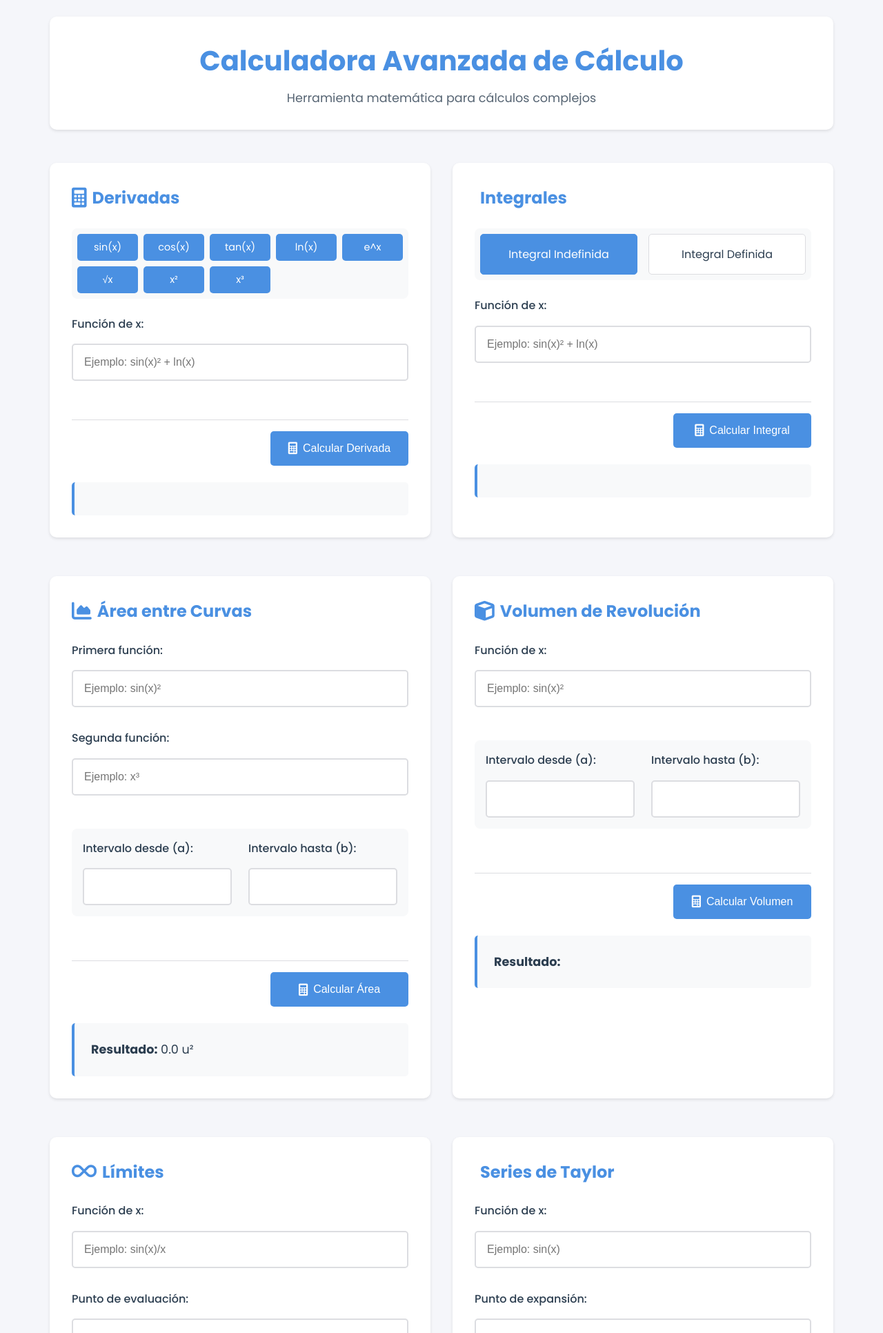
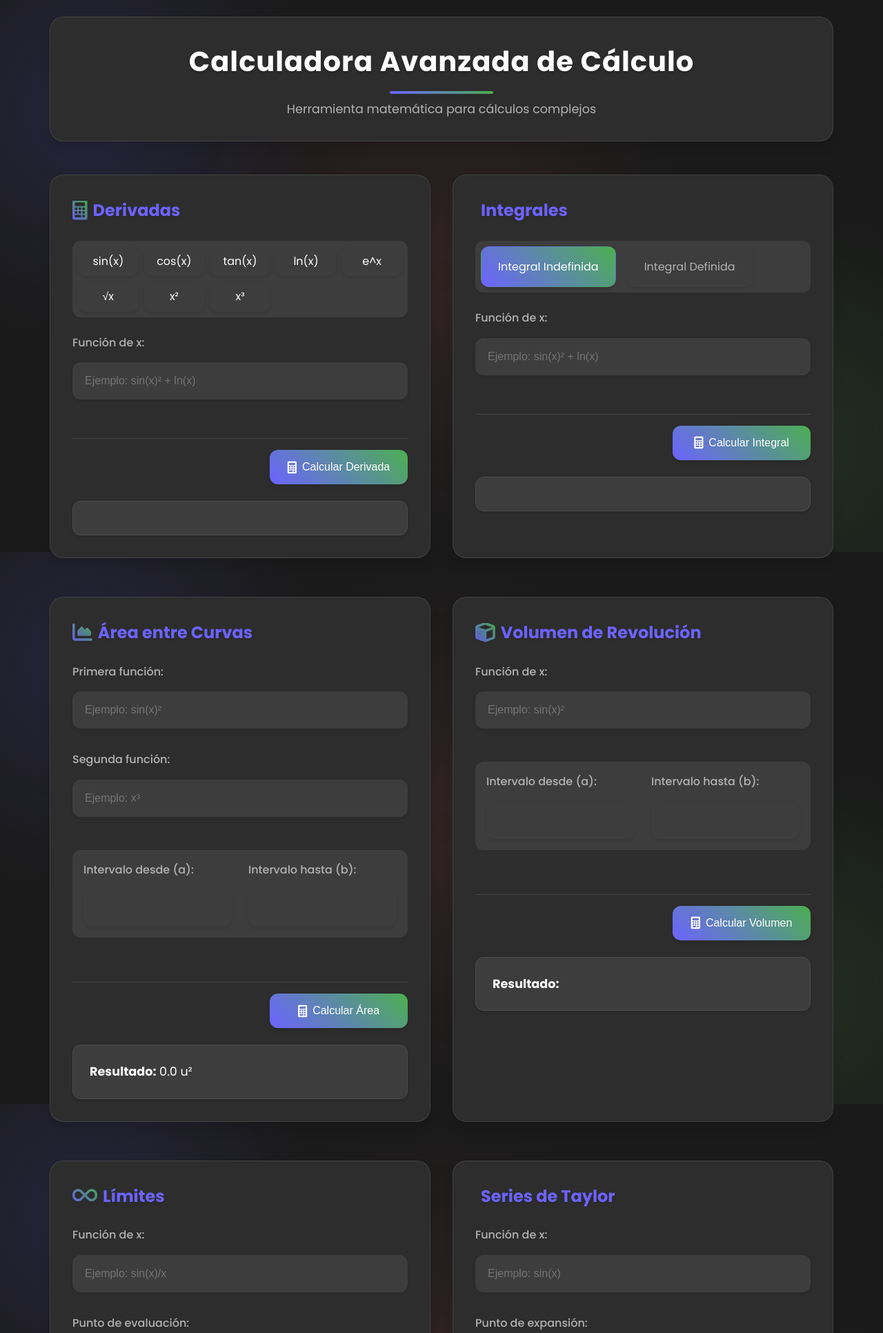
Before and after one commit to Sebas1806/cal, a Flask app: page / in a window 1280 px wide. Shown: the top 1932 px of the page at 69% size. Run offline with Flask 3, Linux system fonts and the light colour scheme.

Commit message:
14 commit

```diff
--- a/static/css/styles.css
+++ b/static/css/styles.css
@@ -1,13 +1,19 @@
 :root {
-    --primary-color: #4a90e2;
-    --secondary-color: #2c3e50;
-    --background-color: #f5f6fa;
-    --text-color: #2c3e50;
-    --border-color: #dcdde1;
-    --success-color: #27ae60;
-    --error-color: #e74c3c;
-    --shadow: 0 2px 4px rgba(0, 0, 0, 0.1);
-    --transition: all 0.3s ease;
+    --primary-color: #6C63FF;
+    --secondary-color: #4CAF50;
+    --background-dark: #1a1a1a;
+    --card-bg: #2d2d2d;
+    --text-color: #ffffff;
+    --text-secondary: #b3b3b3;
+    --accent-color: #FF6B6B;
+    --success-color: #4CAF50;
+    --warning-color: #FFC107;
+    --gradient-primary: linear-gradient(45deg, var(--primary-color), var(--secondary-color));
+    --gradient-hover: linear-gradient(45deg, var(--secondary-color), var(--primary-color));
+    --shadow-sm: 0 2px 4px rgba(0, 0, 0, 0.1);
+    --shadow-md: 0 4px 6px rgba(0, 0, 0, 0.1);
+    --shadow-lg: 0 10px 15px rgba(0, 0, 0, 0.1);
+    --transition: all 0.3s cubic-bezier(0.4, 0, 0.2, 1);
     --spacing-xs: 0.5rem;
     --spacing-sm: 1rem;
     --spacing-md: 1.5rem;
@@ -23,11 +29,16 @@
 
 body {
     font-family: 'Poppins', sans-serif;
-    background-color: var(--background-color);
+    background-color: var(--background-dark);
     color: var(--text-color);
     line-height: 1.6;
     min-height: 100vh;
     padding: var(--spacing-md) 0;
+    background-image:
+        radial-gradient(circle at 10% 20%, rgba(108, 99, 255, 0.15) 0%, transparent 25%),
+        radial-gradient(circle at 90% 80%, rgba(76, 175, 80, 0.15) 0%, transparent 25%),
+        radial-gradient(circle at 50% 50%, rgba(255, 107, 107, 0.1) 0%, transparent 50%);
+    background-attachment: fixed;
 }
 
 .container {
@@ -40,21 +51,39 @@ body {
     text-align: center;
     margin-bottom: var(--spacing-xl);
     padding: var(--spacing-lg);
-    background: white;
-    border-radius: 10px;
-    box-shadow: var(--shadow);
+    background-color: var(--card-bg);
+    border-radius: 20px;
+    box-shadow: var(--shadow-lg);
+    border: 1px solid rgba(255, 255, 255, 0.1);
+    backdrop-filter: blur(10px);
 }
 
 .main-header h1 {
-    color: var(--primary-color);
+    color: var(--text-color);
     font-size: 2.5rem;
     margin-bottom: var(--spacing-xs);
+    text-shadow: 0 2px 4px rgba(0,0,0,0.2);
+    position: relative;
+    padding-bottom: 15px;
+    letter-spacing: 1px;
+}
+
+.main-header h1::after {
+    content: '';
+    position: absolute;
+    bottom: 0;
+    left: 50%;
+    transform: translateX(-50%);
+    width: 150px;
+    height: 4px;
+    background: var(--gradient-primary);
+    border-radius: 2px;
+    box-shadow: var(--shadow-md);
 }
 
 .subtitle {
-    color: var(--secondary-color);
+    color: var(--text-secondary);
     font-size: 1.1rem;
-    opacity: 0.8;
 }
 
 .calculator-grid {
@@ -65,21 +94,39 @@ body {
 }
 
 .section {
-    background: white;
+    background-color: var(--card-bg);
+    border-radius: 20px;
+    box-shadow: var(--shadow-lg);
     padding: var(--spacing-lg);
-    border-radius: 10px;
-    box-shadow: var(--shadow);
+    margin-bottom: var(--spacing-md);
     transition: var(--transition);
-    margin-bottom: var(--spacing-md);
+    border: 1px solid rgba(255, 255, 255, 0.1);
+    backdrop-filter: blur(10px);
+    position: relative;
+    overflow: hidden;
+    animation: fadeIn 0.5s ease-out;
 }
 
-.section:last-child {
-    margin-bottom: 0;
+.section::before {
+    content: '';
+    position: absolute;
+    top: 0;
+    left: 0;
+    right: 0;
+    height: 4px;
+    background: var(--gradient-primary);
+    opacity: 0;
+    transition: var(--transition);
 }
 
 .section:hover {
     transform: translateY(-5px);
-    box-shadow: 0 4px 8px rgba(0, 0, 0, 0.15);
+    box-shadow: 0 15px 30px rgba(0, 0, 0, 0.3);
+    border-color: var(--primary-color);
+}
+
+.section:hover::before {
+    opacity: 1;
 }
 
 .section h2 {
@@ -89,9 +136,13 @@ body {
     align-items: center;
     gap: var(--spacing-xs);
     font-size: 1.5rem;
+    text-shadow: 0 2px 4px rgba(0,0,0,0.1);
 }
 
 .section h2 i {
+    background: var(--gradient-primary);
+    -webkit-background-clip: text;
+    -webkit-text-fill-color: transparent;
     font-size: 1.2em;
 }
 
@@ -101,24 +152,26 @@ body {
     gap: var(--spacing-xs);
     margin-bottom: var(--spacing-md);
     padding: var(--spacing-xs);
-    background: #f8f9fa;
-    border-radius: 8px;
+    background-color: #3d3d3d;
+    border-radius: 12px;
 }
 
 .math-function {
-    background: var(--primary-color);
-    color: white;
+    background-color: #3d3d3d;
     padding: var(--spacing-xs) var(--spacing-sm);
-    border-radius: 5px;
+    border-radius: 12px;
     text-align: center;
     cursor: pointer;
     transition: var(--transition);
-    font-size: 0.9rem;
+    border: 1px solid transparent;
+    box-shadow: var(--shadow-sm);
+    color: var(--text-color);
 }
 
 .math-function:hover {
-    background: var(--secondary-color);
+    background: var(--gradient-primary);
     transform: translateY(-2px);
+    box-shadow: var(--shadow-md);
 }
 
 .calculation-form {
@@ -148,8 +201,8 @@ body {
     gap: var(--spacing-md);
     margin: var(--spacing-sm) 0;
     padding: var(--spacing-sm);
-    background: #f8f9fa;
-    border-radius: 8px;
+    background-color: #3d3d3d;
+    border-radius: 12px;
 }
 
 .limit-input {
@@ -160,19 +213,22 @@ body {
 
 label {
     font-weight: 500;
-    color: var(--secondary-color);
+    color: var(--text-secondary);
     margin-bottom: var(--spacing-xs);
 }
 
 input[type="text"],
 input[type="number"],
 textarea {
+    width: 100%;
     padding: var(--spacing-sm);
-    border: 2px solid var(--border-color);
-    border-radius: 5px;
+    border: 2px solid #3d3d3d;
+    border-radius: 12px;
     font-size: 1rem;
+    background-color: #3d3d3d;
+    color: var(--text-color);
     transition: var(--transition);
-    width: 100%;
+    box-shadow: var(--shadow-sm);
 }
 
 input[type="text"]:focus,
@@ -188,28 +245,53 @@ textarea:focus {
     justify-content: flex-end;
     margin-top: var(--spacing-md);
     padding-top: var(--spacing-sm);
-    border-top: 1px solid var(--border-color);
+    border-top: 1px solid rgba(255, 255, 255, 0.1);
 }
 
 button {
-    background: var(--primary-color);
+    background: var(--gradient-primary);
     color: white;
     border: none;
     padding: var(--spacing-sm) var(--spacing-md);
-    border-radius: 5px;
+    border-radius: 12px;
     cursor: pointer;
     font-size: 1rem;
+    font-weight: 500;
     display: flex;
     align-items: center;
     gap: var(--spacing-xs);
     transition: var(--transition);
     min-width: 200px;
     justify-content: center;
+    box-shadow: var(--shadow-md);
+    position: relative;
+    overflow: hidden;
+}
+
+button::before {
+    content: '';
+    position: absolute;
+    top: 0;
+    left: -100%;
+    width: 100%;
+    height: 100%;
+    background: linear-gradient(
+        90deg,
+        transparent,
+        rgba(255, 255, 255, 0.2),
+        transparent
+    );
+    transition: var(--transition);
 }
 
 button:hover {
-    background: var(--secondary-color);
     transform: translateY(-2px);
+    box-shadow: 0 5px 15px rgba(108, 99, 255, 0.4);
+    background: var(--gradient-hover);
+}
+
+button:hover::before {
+    left: 100%;
 }
 
 button i {
@@ -217,21 +299,29 @@ button i {
 }
 
 .result {
-    background: #f8f9fa;
+    background-color: #3d3d3d;
     padding: var(--spacing-md);
-    border-radius: 5px;
+    border-radius: 12px;
     margin-top: var(--spacing-md);
-    border-left: 4px solid var(--primary-color);
+    border: 1px solid #4d4d4d;
+    transition: var(--transition);
+    box-shadow: var(--shadow-sm);
     font-size: 1.1rem;
 }
 
+.result:hover {
+    border-color: var(--primary-color);
+    box-shadow: 0 0 15px rgba(108, 99, 255, 0.2);
+    transform: translateY(-2px);
+}
+
 .error-message {
-    color: var(--error-color);
-    background: #fde8e8;
+    color: var(--accent-color);
+    background-color: rgba(255, 107, 107, 0.1);
     padding: var(--spacing-sm);
-    border-radius: 5px;
+    border-radius: 8px;
     margin-bottom: var(--spacing-sm);
-    border-left: 4px solid var(--error-color);
+    border: 1px solid var(--accent-color);
 }
 
 .tabs {
@@ -239,33 +329,44 @@ button i {
     gap: var(--spacing-sm);
     margin-bottom: var(--spacing-md);
     padding: var(--spacing-xs);
-    background: #f8f9fa;
-    border-radius: 8px;
+    background-color: #3d3d3d;
+    border-radius: 12px;
 }
 
 .tab {
     padding: var(--spacing-sm) var(--spacing-md);
-    background: white;
-    border-radius: 5px;
+    background-color: #3d3d3d;
+    border-radius: 12px;
     cursor: pointer;
     transition: var(--transition);
-    flex: 1;
+    border: 1px solid transparent;
+    min-width: 150px;
     text-align: center;
-    border: 1px solid var(--border-color);
+    box-shadow: var(--shadow-sm);
+    color: var(--text-secondary);
+}
+
+.tab:hover {
+    border-color: var(--primary-color);
+    transform: translateY(-2px);
+    box-shadow: var(--shadow-md);
 }
 
 .tab.active {
-    background: var(--primary-color);
+    background: var(--gradient-primary);
+    border-color: transparent;
+    box-shadow: var(--shadow-md);
     color: white;
-    border-color: var(--primary-color);
 }
 
 .instructions {
-    background: white;
+    background-color: var(--card-bg);
     padding: var(--spacing-lg);
-    border-radius: 10px;
-    box-shadow: var(--shadow);
+    border-radius: 20px;
+    box-shadow: var(--shadow-lg);
     margin-top: var(--spacing-xl);
+    border: 1px solid rgba(255, 255, 255, 0.1);
+    backdrop-filter: blur(10px);
 }
 
 .instructions h2 {
@@ -335,3 +449,38 @@ button i {
         flex-direction: column;
     }
 }
+
+/* Animaciones */
+@keyframes fadeIn {
+    from { opacity: 0; transform: translateY(20px); }
+    to { opacity: 1; transform: translateY(0); }
+}
+
+/* Scrollbar personalizado */
+::-webkit-scrollbar {
+    width: 10px;
+}
+
+::-webkit-scrollbar-track {
+    background: var(--background-dark);
+}
+
+::-webkit-scrollbar-thumb {
+    background: var(--primary-color);
+    border-radius: 5px;
+}
+
+::-webkit-scrollbar-thumb:hover {
+    background: var(--secondary-color);
+}
+
+/* Efecto de pulso para resultados */
+@keyframes pulse {
+    0% { transform: scale(1); }
+    50% { transform: scale(1.02); }
+    100% { transform: scale(1); }
+}
+
+.result:hover {
+    animation: pulse 1s ease-in-out;
+}
```
Also changed, not shown: other parts of static/css/styles.css (+19 -5 lines).
